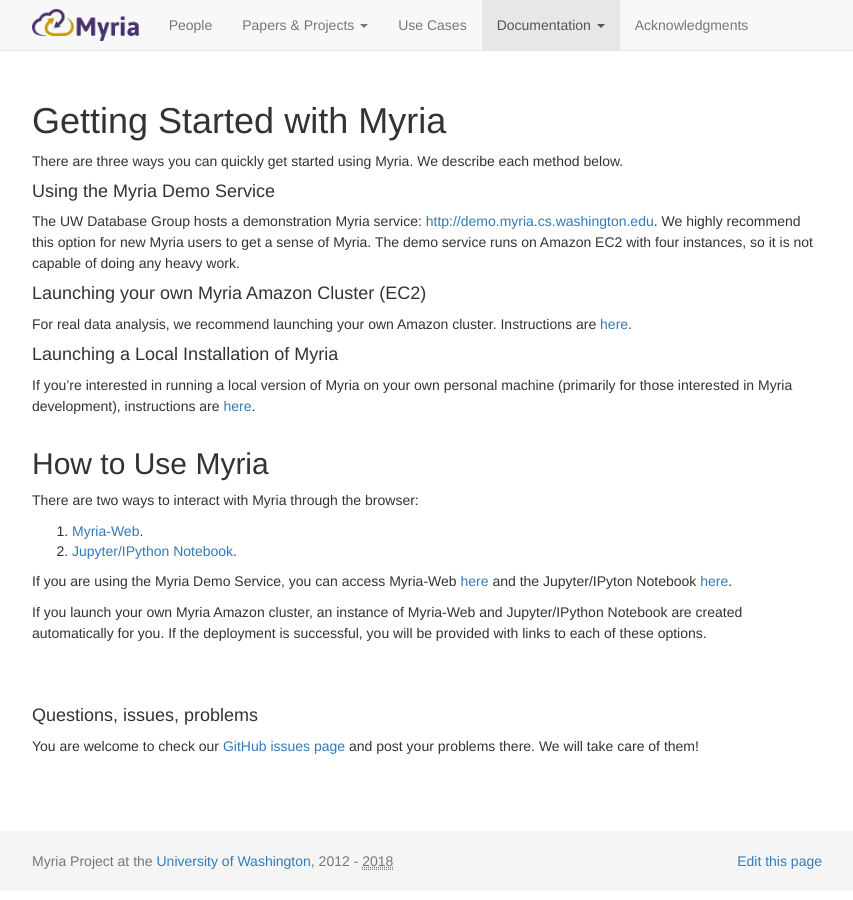
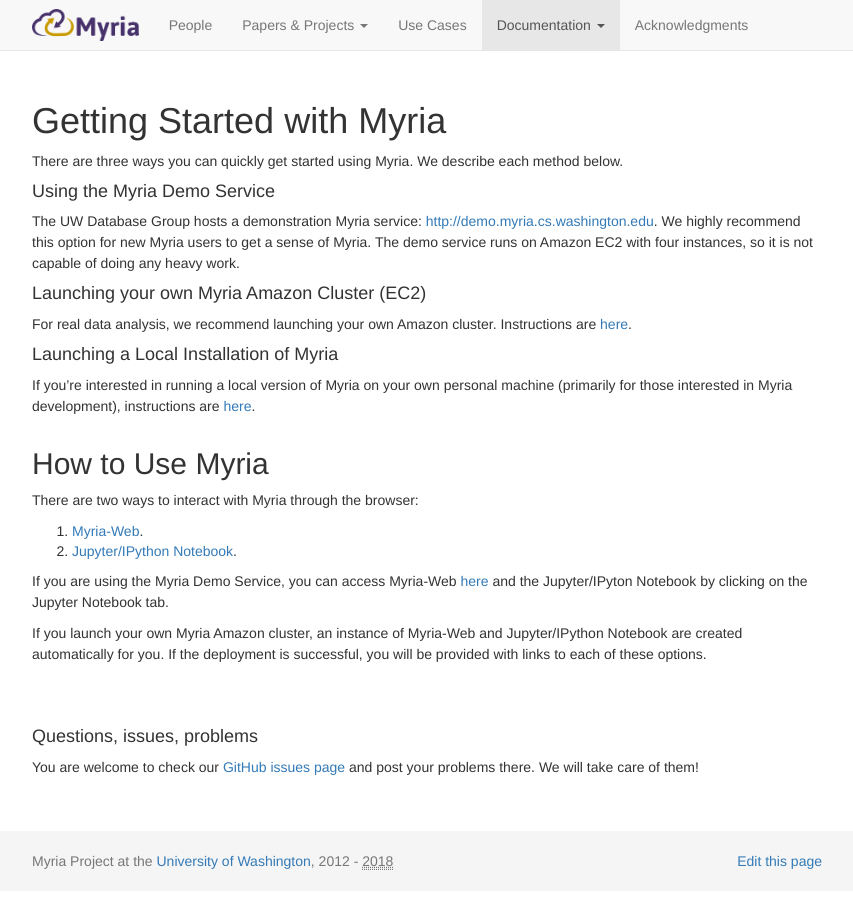
Before and after one commit to uwescience/myria-website, a Jekyll site: the page built from docs/index.markdown, in a window 1280 px wide. Shown: the whole page, without its empty margins (213-1066 px from the left). Built offline with Jekyll 4.4.1, drawn with Linux system fonts in a browser that asks for light colours; nearby versions of some CDN libraries.

Commit message:
fix broken link

```diff
--- a/docs/index.markdown
+++ b/docs/index.markdown
@@ -22,10 +22,10 @@
 
 ## How to Use Myria
 There are two ways to interact with Myria through the browser: <br>
-1. [Myria-Web](myria-web-page). <br>
+1. [Myria-Web](myria-web/). <br>
 2. [Jupyter/IPython Notebook](myria-python).
 
-If you are using the Myria Demo Service, you can access Myria-Web [here](http://demo.myria.cs.washington.edu) and the Jupyter/IPyton Notebook [here]().
+If you are using the Myria Demo Service, you can access Myria-Web [here](http://demo.myria.cs.washington.edu) and the Jupyter/IPyton Notebook by clicking on the Jupyter Notebook tab.
 
 If you launch your own Myria Amazon cluster, an instance of Myria-Web and Jupyter/IPython Notebook are created automatically for you. If the deployment is successful, you will be provided with links to each of these options.
 
```
